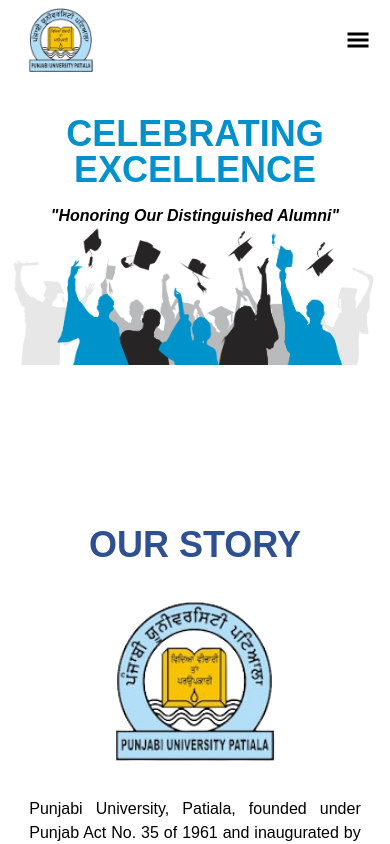
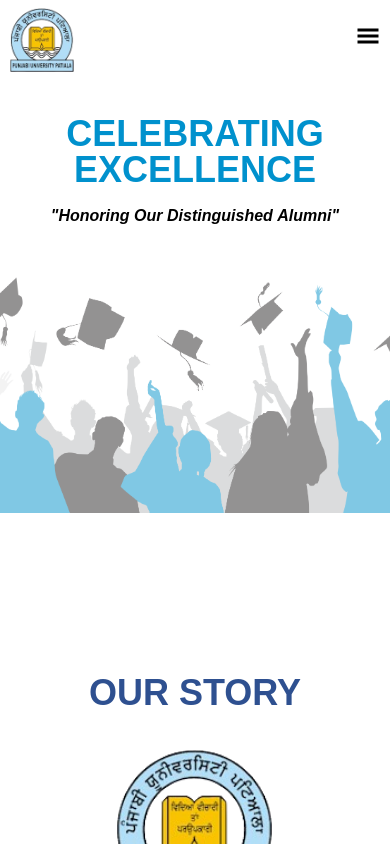
Before and after one commit to Kanikabhatia08/Alumni-website, a React (Create React App) app: page / in a window 390 px wide. Shown: the top 844 px of the page. Built offline with nearby package versions, Linux system fonts and the light colour scheme.

Commit message:
responsive

```diff
--- a/package.json
+++ b/package.json
@@ -43,7 +43,10 @@
   },
   "devDependencies": {
     "autoprefixer": "^10.4.20",
+    "css-loader": "^7.1.2",
     "postcss": "^8.4.45",
-    "tailwindcss": "^3.4.11"
+    "postcss-loader": "^8.1.1",
+    "source-map-loader": "^5.0.0",
+    "tailwindcss": "^3.4.17"
   }
 }
--- a/src/components/Footer.jsx
+++ b/src/components/Footer.jsx
@@ -10,7 +10,7 @@
 export const Footer = () => {
     return (
         <footer class="bg-darkBlue text-[#fff]  mt-12">
-            <div class="mx-auto w-full max-w-[85%] p-4 py-5 pt-10">
+            <div class="mx-auto max-w-[95%] md:max-w-[85%] py-5 pt-10">
                 <div class="lg:flex justify-between items-center">
                     <div class="flex flex-col gap-4">
                         <a href="">
@@ -21,7 +21,7 @@
                     <div class="sm:flex gap-20 w-full justify-start mt-10 lg:mt-0 lg:justify-end font-mons">
                         <div>
                             <h2 class="mb-6 text-lg 3xl:text-2xl font-semibold uppercase ">Explore</h2>
-                            <ul class=" font-medium 3xl:text-xl flex flex-col gap-4">
+                            <ul class=" font-medium 3xl:text-xl flex flex-col gap-2 md:gap-4">
                                 <li>
                                     <a href="#" class="hover:underline">Home</a>
                                 </li>
@@ -38,7 +38,7 @@
                         </div>
                         <div>
                             <h2 class="mb-6 text-lg 3xl:text-2xl mt-10 sm:mt-0 font-semibold uppercase">Contact us</h2>
-                            <ul class="font-medium flex flex-col gap-4 3xl:text-xl  ">
+                            <ul class="font-medium flex flex-col gap-2 md:gap-4 3xl:text-xl  ">
                                 <li class="flex items-center gap-2">
                                     <FiMail />
                                     <span>csepupalumni@gmail.com</span>
@@ -57,7 +57,7 @@
                                     <a href="https://www.linkedin.com/school/punjabi-university-patiala/" class="text-gray-500 hover:text-gray-900 dark:hover:text-white" target='blank'>
                                         <FaLinkedin />
                                     </a>
-                                    <a href="https://www.instagram.com/pbiunipatiala/profilecard/?igsh=emYyY3FueW1lbmxy" class="text-gray-500 hover:text-gray-900 dark:hover:text-white ms-5" target='blank'>
+                                    <a href="https://www.instagram.com/pbiunipatiala/profilecard/?igsh=emYyY3FueW1lbmxy" class="text-gray-500 hover:text-gray-900 dark:hover:text-white ms-2 md:ms-5" target='blank'>
                                         <FaInstagram />
                                     </a>
                                 </div>
--- a/src/components/Navbar.jsx
+++ b/src/components/Navbar.jsx
@@ -41,11 +41,11 @@
 
     return (
         <div className='py-2 fixed bg-fixed w-full bg-[#ffffff] z-50 navbar duration-700'>
-            <nav className='flex justify-between items-center max-w-[85%] mx-auto text-lg'>
+            <nav className='flex justify-between items-center max-w-[95%] md:max-w-[85%] mx-auto text-lg'>
                 <div className='w-16'>
                     <img src='/images/logo.png' alt='Punjabi University' />
                 </div>
-                <div className='absolute top-7 right-5 flex items-center md:hidden'>
+                <div className=' md:hidden'>
                     <button onClick={toggleMenu} className='text-2xl'>
                         <GiHamburgerMenu />
                     </button>
@@ -78,8 +78,8 @@
                     </div>
                 )}
                 {/* Desktop Menu */}
-                <div>
-                    <ul className="hidden md:flex gap-8 font-medium items-center underline-offset-8">
+                <div className='hidden md:flex'>
+                    <ul className="flex gap-8 font-medium items-center underline-offset-8">
                         <li className={`hover:underline hover:text-darkBlue decoration-2 ${isActive('/') ? 'underline text-darkBlue' : ''}`}>
                             <Link to='/'>Home</Link>
                         </li>
--- a/src/components/Team.jsx
+++ b/src/components/Team.jsx
@@ -66,17 +66,17 @@
 
 export function Team() {
     return (
-        <section className="max-w-[90%] w-full flex mx-auto px-8 lg:pb-28">
-            <div className="container mx-auto">
+        <section className="max-w-[95%] md:max-w-[85%] w-full flex mx-auto lg:pb-28">
+            <div className=" mx-auto">
                 <div className="mb-16 text-center lg:mb-28">
                     <h1 className="my-2 text-2xl font-mons font-bold text-darkBlue lg:text-4xl">
                     The Driving Force <br/>Our Dedicated Team of Experts
                     </h1>
-                    <p className="mx-auto max-w-4xl ">
+                    <p className="w-full ">
                     From visionary leaders to creative thinkers and technical experts, every member of our team is dedicated to delivering innovative solutions and exceptional service that drives our success.
                     </p>
                 </div>
-                <div className="grid grid-cols-1 gap-6 md:grid-cols-2 justify-center lg:grid-cols-3">
+                <div className="w-[90%] mx-auto grid grid-cols-1 gap-6 md:grid-cols-2 justify-center lg:grid-cols-3">
                     {members.map((props, key) => (
                         <TeamCard key={key} {...props} />
                     ))}
--- a/src/pages/Home.jsx
+++ b/src/pages/Home.jsx
@@ -7,13 +7,14 @@
         <div className='  w-full bg-no-repeat h-full mt-20 flex flex-col gap-40' >
             <div className='relative w-full h-full'>
                 <div className='w-full mt-20'>
-                    <img src='/images/banner.png' alt='students' className='w-full' />
+                    <img src='/images/banner.png' alt='students' className='w-full hidden md:block' />
+                    <img src='/images/banner-mobile.png' alt='students' className='w-full md:hidden' />
                 </div>
                 <div className='absolute inset-0 flex flex-col justify-start pt-9 items-center text-center bg-opacity-50 bg-white'>
-                    <h1 className='text-4xl md:text-6xl lg:text-8xl leading-none font-extrabold font-mons uppercase text-[#0091CD] animate-fadeInTop'>
+                    <h1 className=' text-4xl xs:text-5xl sm:text-6xl lg:text-8xl leading-none font-extrabold font-mons uppercase text-[#0091CD] animate-fadeInTop'>
                         Celebrating <br />Excellence
                     </h1>
-                    <h3 className='lg:text-3xl italic font-bold text-[#000] mt-4'>
+                    <h3 className=' xs:text-xl sm:text-2xl lg:text-3xl italic font-bold text-[#000] mt-4'>
                         {Array.from(`"Honoring Our Distinguished Alumni"`).map((char, index) => (
                             <span
                                 key={index}
@@ -27,7 +28,7 @@
                 </div>
             </div>
 
-            <div className='max-w-[85%] mx-auto flex flex-col gap-32'>
+            <div className='max-w-[95%] md:max-w-[85%] mx-auto flex flex-col gap-32'>
                 <div className=' flex gap-10 lg:gap-20 items-center md:items-start  '>
                     <div className='w-full hidden md:flex '>
                         <img src='/images/logo.png' alt='Punjabi University' className='w-full' />
--- a/tailwind.config.js
+++ b/tailwind.config.js
@@ -4,6 +4,14 @@
     "./src/**/*.{js,jsx,ts,tsx}",
   ],
   theme: {
+    screens: {
+      'xs': '420px',
+      'sm': '640px',
+      'md': '768px',
+      'lg': '1024px',
+      'xl': '1280px',
+      '2xl': '1536px',
+    },
     extend: {
       keyframes: {
         fadeInTop: {
@@ -35,24 +43,22 @@
         typedLetter: 'typedLetter 0.1s forwards',
         typewriter: 'typewriter 4s steps(40) 1s 1 normal both, blink 0.75s step-end infinite',
       },
-    },
-    colors:{
+      colors: {
         "blue": '#005b96',
         "darkBlue": "#2E5090",
         "lightBlue": "#aec8e2",
         "hoverBlue": "#eaf1fe",
-      "gray": "#757575"
+        "gray": "#757575",
       },
-    fontFamily:{
-      "mons" :"'Montserrat', sans-serif",
+      fontFamily: {
+        "mons": "'Montserrat', sans-serif",
         "playfair": "'Playfair Display', serif",
         "poppins": "'Poppins', sans-serif",
       },
       backgroundImage: {
         'hero-pattern': "url('images/banner.jpg')",
       },
-
-
+    },
   },
   plugins: [],
-}
+};
```
Also changed, not shown: src/pages/practice.html (added, +12 -0 lines), public/images/banner-mobile.png (added), 1 other file (tests, documents, lock files or other folders). Lines whose indentation alone changed are shown as unchanged.
